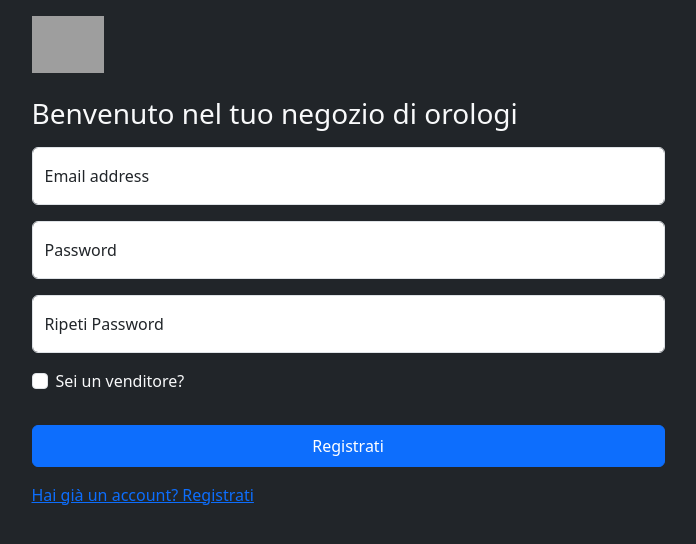
After one commit to GiammaBigFishEngineer/EcommerceWeb2024, a PHP site: page /signup.html in a window 1280 px wide. The commit adds this page. Shown: the top 544 px of the page, without its empty margins (292-988 px from the left). Run offline with PHP 8.4, Linux system fonts and the light colour scheme; grey boxes are pictures that could not be loaded.

Commit message:
signup.html and login.html added

```diff
--- a/Ecommerce/models/UserModel.php
+++ b/Ecommerce/models/UserModel.php
@@ -15,10 +15,10 @@ class UserModel extends BaseModel
     public static string $nome_tabella = 'Users';
     protected array $_fields = [
         "id",
-        "fullname",
         "email",
-        "password",
-        "loggedIn",
+        "nome",
+        "cognome",
+        "password"
     ];
 
 
--- a/frontend/js/renderCart.js
+++ b/frontend/js/renderCart.js
@@ -46,12 +46,12 @@ export function createProductElement(cart, product) {
 
     // Crea il link per aggiungere il prodotto al carrello
     const addLink = document.createElement("a");
-    addLink.classList.add("text-dark", "text-decoration-none", "add-product-cart", "fs-4", "p-2");
+    addLink.classList.add("text-light", "text-decoration-none", "add-product-cart", "fs-4", "p-2");
     addLink.textContent = "+"; // Testo per aggiungere al carrello
 
     // Crea il link per rimuovere il prodotto dal carrello
     const removeLink = document.createElement("a");
-    removeLink.classList.add("text-dark", "text-decoration-none", "toggle-product-cart", "fs-4", "p-2");
+    removeLink.classList.add("text-light", "text-decoration-none", "toggle-product-cart", "fs-4", "p-2");
     removeLink.textContent = "-"; // Testo per rimuovere dal carrello
 
     // Aggiungi gli event listeners per eseguire le funzioni al click
--- /dev/null
+++ b/frontend/signup.html
@@ -0,0 +1,45 @@
+<!doctype html>
+<html lang="en">
+  <head>
+    <meta charset="utf-8">
+    <meta name="viewport" content="width=device-width, initial-scale=1">
+    <title>Bootstrap demo</title>
+    <link href="https://cdn.jsdelivr.net/npm/bootstrap@5.3.3/dist/css/bootstrap.min.css" rel="stylesheet" integrity="sha384-QWTKZyjpPEjISv5WaRU9OFeRpok6YctnYmDr5pNlyT2bRjXh0JMhjY6hW+ALEwIH" crossorigin="anonymous">
+  </head>
+  <body class="bg-dark text-light">
+    <div class="container">
+        <div class="row">
+          <div class="col-12 col-md-7 text-dark p-3 mx-auto">
+            <form>
+                <img class="mb-4" src="/docs/5.3/assets/brand/bootstrap-logo.svg" alt="" width="72" height="57">
+                <h1 class="h3 mb-3 fw-normal text-light">Benvenuto nel tuo negozio di orologi </h1>
+
+                <div class="form-floating">
+                  <input type="email" class="form-control" id="email" placeholder="name@example.com">
+                  <label for="floatingInput">Email address</label>
+                </div>
+                <div class="form-floating mt-3">
+                  <input type="password" class="form-control" id="password" placeholder="Password">
+                  <label for="floatingPassword">Password</label>
+                </div>
+                <div class="form-floating mt-3">
+                    <input type="password" class="form-control" id="password2" placeholder="Ripeti Password">
+                    <label for="floatingPassword">Ripeti Password</label>
+                  </div>
+
+                <div class="form-check text-start my-3">
+                  <input class="form-check-input" type="checkbox" value="venditore" id="checkVenditore">
+                  <label class="form-check-label text-light" for="venditore">
+                    Sei un venditore?
+                  </label>
+                </div>
+                <button class="btn btn-primary w-100 py-2 mt-3 mb-3" type="submit">Registrati</button>
+                <a class="mt-5 mb-3 text-body-info">Hai già un account? Registrati</a>
+
+              </form>
+          </div>
+        </div>
+      </div>
+    <script src="https://cdn.jsdelivr.net/npm/bootstrap@5.3.3/dist/js/bootstrap.bundle.min.js" integrity="sha384-YvpcrYf0tY3lHB60NNkmXc5s9fDVZLESaAA55NDzOxhy9GkcIdslK1eN7N6jIeHz" crossorigin="anonymous"></script>
+  </body>
+</html>
```
Also changed, not shown: frontend/base.html (+7 -7 lines), frontend/css/style.css (+0 -13 lines), frontend/customer/checkout.html (renamed from frontend/checkout.html, +7 -8 lines), frontend/customer/products_customer.html (renamed from frontend/products_client.html, +10 -10 lines), frontend/login.html (added, +35 -0 lines).
